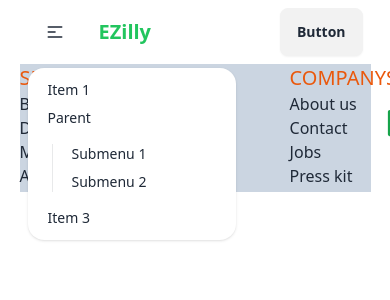
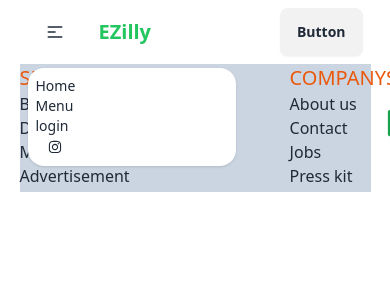
Before and after one commit to Farok-Hossain/e-zilly, a React (Vite) app: page / in a window 390 px wide. Both pictures are taken after a click on the button 54 px from the left and 32 px from the top of the page. Shown: the top 300 px of the page. Built offline with nearby package versions, Linux system fonts and the light colour scheme.

Commit message:
NavBar updated

```diff
--- a/src/pages/Shared/NavBar/NavBar.jsx
+++ b/src/pages/Shared/NavBar/NavBar.jsx
@@ -26,22 +26,13 @@ const Navbar = () => {
             tabIndex={0}
             className="menu menu-sm dropdown-content bg-base-100 rounded-box z-[1] mt-3 w-52 p-2 shadow"
           >
+            <Link to="/home">Home</Link>
+            <Link to="/menu">Menu</Link>
+            <Link to="/login">login</Link>
             <li>
-              <a>Item 1</a>
-            </li>
-            <li>
-              <a>Parent</a>
-              <ul className="p-2">
-                <li>
-                  <a>Submenu 1</a>
-                </li>
-                <li>
-                  <a>Submenu 2</a>
-                </li>
-              </ul>
-            </li>
-            <li>
-              <a>Item 3</a>
+              <Link to="https://www.instagram.com/farok_afs/" target="_blank">
+                <FaInstagram />
+              </Link>
             </li>
           </ul>
         </div>
```
